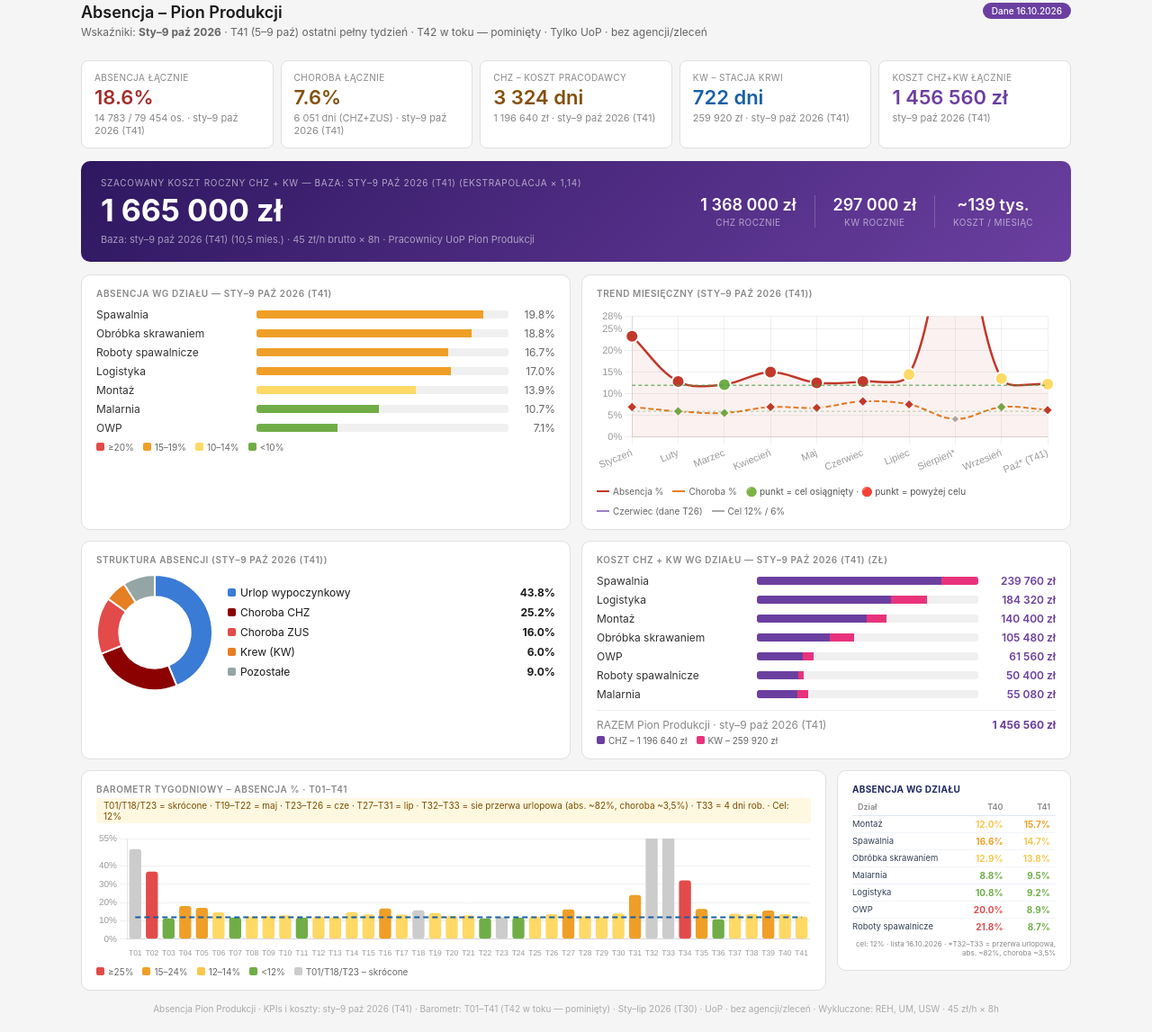
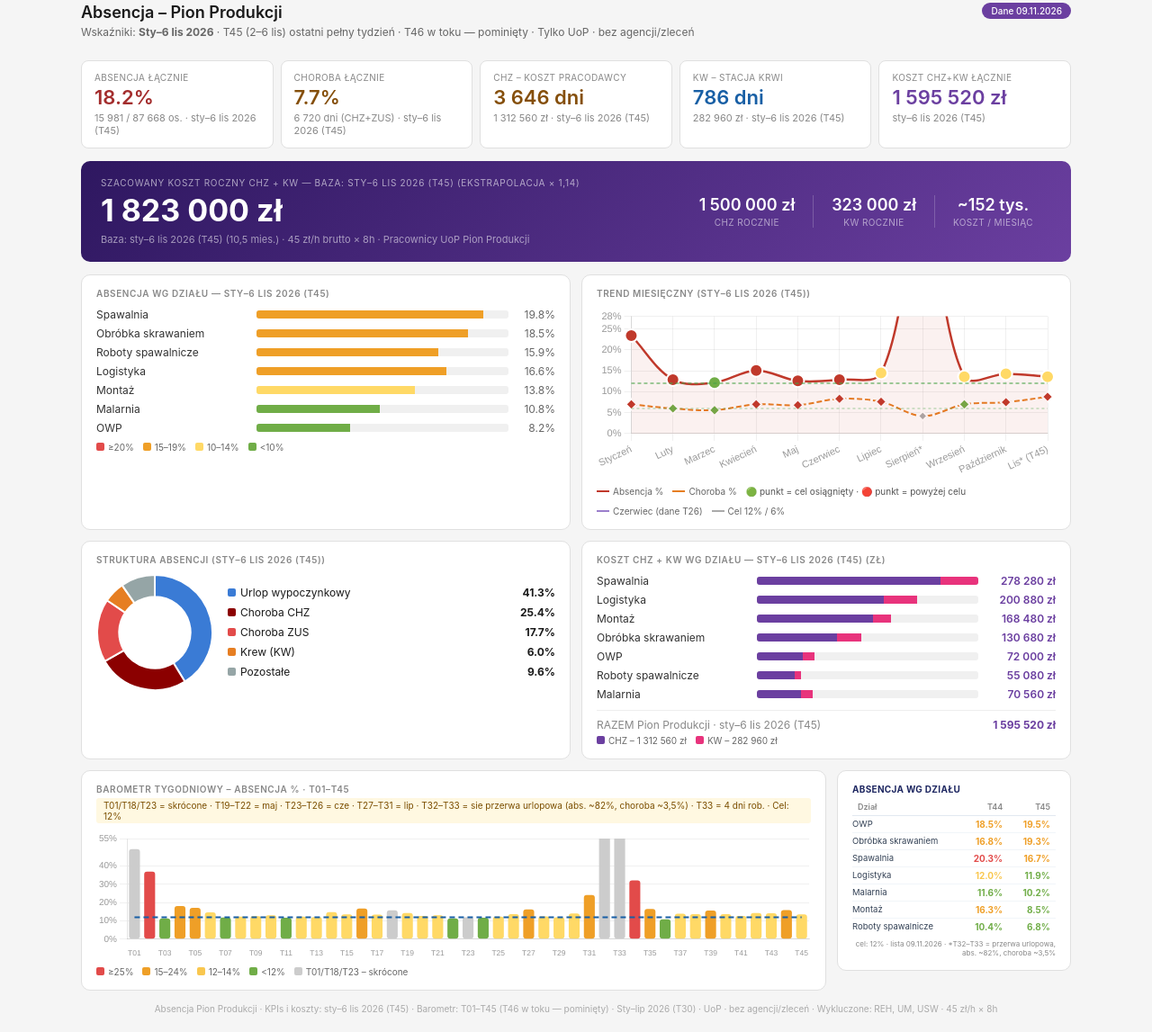
Before and after one commit to magdalenasiemienczuk/dashboard_HR, a plain HTML site: page index.html in a window 1280 px wide. Shown: the part 17-1164 px from the top of the page at 90% size. Drawn offline with nearby package versions, Linux system fonts and the light colour scheme.

Commit message:
Add files via upload

```diff
--- a/index.html
+++ b/index.html
@@ -74,39 +74,39 @@
   <div class="header">
     <div>
       <h1>Absencja – Pion Produkcji</h1>
-      <div class="subtitle">Wskaźniki: <strong>Sty–9 paź 2026</strong> · T41 (5–9 paź) ostatni pełny tydzień · T42 w toku — pominięty · Tylko UoP · bez agencji/zleceń</div>
+      <div class="subtitle">Wskaźniki: <strong>Sty–6 lis 2026</strong> · T45 (2–6 lis) ostatni pełny tydzień · T46 w toku — pominięty · Tylko UoP · bez agencji/zleceń</div>
     </div>
-    <span class="badge">Dane 16.10.2026</span>
+    <span class="badge">Dane 09.11.2026</span>
   </div>
 
 
   <!-- KPI -->
   <div class="kpis">
-    <div class="kpi danger"><div class="kpi-label">Absencja łącznie</div><div class="kpi-val">18.6%</div><div class="kpi-sub">14 783 / 79 454 os. · sty–9 paź 2026 (T41)</div></div>
-    <div class="kpi warn"><div class="kpi-label">Choroba łącznie</div><div class="kpi-val">7.6%</div><div class="kpi-sub">6 051 dni (CHZ+ZUS) · sty–9 paź 2026 (T41)</div></div>
-    <div class="kpi warn"><div class="kpi-label">CHZ – koszt pracodawcy</div><div class="kpi-val">3 324 dni</div><div class="kpi-sub">1 196 640 zł · sty–9 paź 2026 (T41)</div></div>
-    <div class="kpi info"><div class="kpi-label">KW – stacja krwi</div><div class="kpi-val">722 dni</div><div class="kpi-sub">259 920 zł · sty–9 paź 2026 (T41)</div></div>
-    <div class="kpi money"><div class="kpi-label">Koszt CHZ+KW łącznie</div><div class="kpi-val">1 456 560 zł</div><div class="kpi-sub">sty–9 paź 2026 (T41)</div></div>
+    <div class="kpi danger"><div class="kpi-label">Absencja łącznie</div><div class="kpi-val">18.2%</div><div class="kpi-sub">15 981 / 87 668 os. · sty–6 lis 2026 (T45)</div></div>
+    <div class="kpi warn"><div class="kpi-label">Choroba łącznie</div><div class="kpi-val">7.7%</div><div class="kpi-sub">6 720 dni (CHZ+ZUS) · sty–6 lis 2026 (T45)</div></div>
+    <div class="kpi warn"><div class="kpi-label">CHZ – koszt pracodawcy</div><div class="kpi-val">3 646 dni</div><div class="kpi-sub">1 312 560 zł · sty–6 lis 2026 (T45)</div></div>
+    <div class="kpi info"><div class="kpi-label">KW – stacja krwi</div><div class="kpi-val">786 dni</div><div class="kpi-sub">282 960 zł · sty–6 lis 2026 (T45)</div></div>
+    <div class="kpi money"><div class="kpi-label">Koszt CHZ+KW łącznie</div><div class="kpi-val">1 595 520 zł</div><div class="kpi-sub">sty–6 lis 2026 (T45)</div></div>
   </div>
 
   <!-- ROCZNIE -->
   <div class="rocznie">
     <div class="rocznie-main">
-      <div class="rocznie-label">Szacowany koszt roczny CHZ + KW — baza: sty–9 paź 2026 (T41) (ekstrapolacja × 1,14)</div>
-      <div class="rocznie-val">1 665 000 zł</div>
-      <div class="rocznie-sub">Baza: sty–9 paź 2026 (T41) (10,5 mies.) · 45 zł/h brutto × 8h · Pracownicy UoP Pion Produkcji</div>
+      <div class="rocznie-label">Szacowany koszt roczny CHZ + KW — baza: sty–6 lis 2026 (T45) (ekstrapolacja × 1,14)</div>
+      <div class="rocznie-val">1 823 000 zł</div>
+      <div class="rocznie-sub">Baza: sty–6 lis 2026 (T45) (10,5 mies.) · 45 zł/h brutto × 8h · Pracownicy UoP Pion Produkcji</div>
     </div>
     <div class="rocznie-split">
-      <div class="rocznie-item"><div class="rocznie-item-val">1 368 000 zł</div><div class="rocznie-item-label">CHZ rocznie</div></div>
-      <div class="rocznie-item"><div class="rocznie-item-val">297 000 zł</div><div class="rocznie-item-label">KW rocznie</div></div>
-      <div class="rocznie-item"><div class="rocznie-item-val">~139 tys.</div><div class="rocznie-item-label">Koszt / miesiąc</div></div>
+      <div class="rocznie-item"><div class="rocznie-item-val">1 500 000 zł</div><div class="rocznie-item-label">CHZ rocznie</div></div>
+      <div class="rocznie-item"><div class="rocznie-item-val">323 000 zł</div><div class="rocznie-item-label">KW rocznie</div></div>
+      <div class="rocznie-item"><div class="rocznie-item-val">~152 tys.</div><div class="rocznie-item-label">Koszt / miesiąc</div></div>
     </div>
   </div>
 
   <!-- RZĄD 1 -->
   <div class="grid2">
     <div class="panel">
-      <div class="sec">Absencja wg działu — sty–9 paź 2026 (T41)</div>
+      <div class="sec">Absencja wg działu — sty–6 lis 2026 (T45)</div>
       <div id="bary-dzial"></div>
       <div class="legend">
         <span><span class="dot" style="background:#E24B4A"></span>≥20%</span>
@@ -116,7 +116,7 @@
       </div>
     </div>
     <div class="panel">
-      <div class="sec">Trend miesięczny (sty–9 paź 2026 (T41))</div>
+      <div class="sec">Trend miesięczny (sty–6 lis 2026 (T45))</div>
       <div style="position:relative;height:190px"><canvas id="trendChart"></canvas></div>
       <div class="legend">
         <span><span style="display:inline-block;width:14px;height:2px;background:#C0392B;vertical-align:middle"></span>Absencja %</span>
@@ -132,27 +132,27 @@
   <!-- RZĄD 2 -->
   <div class="grid2">
     <div class="panel">
-      <div class="sec">Struktura absencji (sty–9 paź 2026 (T41))</div>
+      <div class="sec">Struktura absencji (sty–6 lis 2026 (T45))</div>
       <div class="donut-row">
         <div style="position:relative;width:130px;height:130px"><canvas id="donut"></canvas></div>
         <div class="donut-legend">
-          <div class="donut-item"><span style="display:flex;align-items:center;gap:5px"><span class="dot" style="background:#3A7BD5"></span>Urlop wypoczynkowy</span><strong>43.8%</strong></div>
-          <div class="donut-item"><span style="display:flex;align-items:center;gap:5px"><span class="dot" style="background:#8B0000"></span>Choroba CHZ</span><strong>25.2%</strong></div>
-          <div class="donut-item"><span style="display:flex;align-items:center;gap:5px"><span class="dot" style="background:#E24B4A"></span>Choroba ZUS</span><strong>16.0%</strong></div>
+          <div class="donut-item"><span style="display:flex;align-items:center;gap:5px"><span class="dot" style="background:#3A7BD5"></span>Urlop wypoczynkowy</span><strong>41.3%</strong></div>
+          <div class="donut-item"><span style="display:flex;align-items:center;gap:5px"><span class="dot" style="background:#8B0000"></span>Choroba CHZ</span><strong>25.4%</strong></div>
+          <div class="donut-item"><span style="display:flex;align-items:center;gap:5px"><span class="dot" style="background:#E24B4A"></span>Choroba ZUS</span><strong>17.7%</strong></div>
           <div class="donut-item"><span style="display:flex;align-items:center;gap:5px"><span class="dot" style="background:#E67E22"></span>Krew (KW)</span><strong>6.0%</strong></div>
-          <div class="donut-item"><span style="display:flex;align-items:center;gap:5px"><span class="dot" style="background:#95A5A6"></span>Pozostałe</span><strong>9.0%</strong></div>
+          <div class="donut-item"><span style="display:flex;align-items:center;gap:5px"><span class="dot" style="background:#95A5A6"></span>Pozostałe</span><strong>9.6%</strong></div>
         </div>
       </div>
     </div>
     <div class="panel">
-      <div class="sec">Koszt CHZ + KW wg działu — sty–9 paź 2026 (T41) (zł)</div>
+      <div class="sec">Koszt CHZ + KW wg działu — sty–6 lis 2026 (T45) (zł)</div>
       <div id="bary-koszt"></div>
       <div class="koszt-total">
-        <div class="koszt-total-row"><span style="color:#888">RAZEM Pion Produkcji · sty–9 paź 2026 (T41)</span><strong style="color:#6B3FA0">1 456 560 zł</strong></div>
+        <div class="koszt-total-row"><span style="color:#888">RAZEM Pion Produkcji · sty–6 lis 2026 (T45)</span><strong style="color:#6B3FA0">1 595 520 zł</strong></div>
       </div>
       <div class="legend" style="margin-top:4px">
-        <span><span class="dot" style="background:#6B3FA0"></span>CHZ – 1 196 640 zł</span>
-        <span><span class="dot" style="background:#E8337C"></span>KW – 259 920 zł</span>
+        <span><span class="dot" style="background:#6B3FA0"></span>CHZ – 1 312 560 zł</span>
+        <span><span class="dot" style="background:#E8337C"></span>KW – 282 960 zł</span>
       </div>
     </div>
   </div>
@@ -161,7 +161,7 @@
   <div style="display:grid;grid-template-columns:1fr 260px;gap:12px;margin-top:12px;align-items:start">
     <div class="panel">
       <div class="barometr-note">
-        <div class="sec" style="margin:0">Barometr tygodniowy – absencja % · T01–T41</div>
+        <div class="sec" style="margin:0">Barometr tygodniowy – absencja % · T01–T45</div>
         <span class="maj-tag">T01/T18/T23 = skrócone · T19–T22 = maj · T23–T26 = cze · T27–T31 = lip · T32–T33 = sie przerwa urlopowa (abs. ~82%, choroba ~3,5%) · T33 = 4 dni rob. · Cel: 12%</span>
       </div>
       <div style="position:relative;height:145px"><canvas id="weekChart"></canvas></div>
@@ -176,23 +176,23 @@
     <div class="panel">
       <div class="tdzial-title">ABSENCJA WG DZIAŁU</div>
       <table class="tdzial-table">
-        <thead><tr><th>Dział</th><th>T40</th><th>T41</th></tr></thead>
+        <thead><tr><th>Dział</th><th>T44</th><th>T45</th></tr></thead>
         <tbody>
-          <tr><td class="td-name">Montaż</td><td class="td-val" style="color:#F9C74F;font-weight:700">12.0%</td><td class="td-val" style="color:#EF9F27;font-weight:700">15.7%</td></tr>
-          <tr><td class="td-name">Spawalnia</td><td class="td-val" style="color:#EF9F27;font-weight:700">16.6%</td><td class="td-val" style="color:#F9C74F;font-weight:700">14.7%</td></tr>
-          <tr><td class="td-name">Obróbka skrawaniem</td><td class="td-val" style="color:#F9C74F;font-weight:700">12.9%</td><td class="td-val" style="color:#F9C74F;font-weight:700">13.8%</td></tr>
-          <tr><td class="td-name">Malarnia</td><td class="td-val" style="color:#70AD47;font-weight:700">8.8%</td><td class="td-val" style="color:#70AD47;font-weight:700">9.5%</td></tr>
-          <tr><td class="td-name">Logistyka</td><td class="td-val" style="color:#70AD47;font-weight:700">10.8%</td><td class="td-val" style="color:#70AD47;font-weight:700">9.2%</td></tr>
-          <tr><td class="td-name">OWP</td><td class="td-val" style="color:#E24B4A;font-weight:700">20.0%</td><td class="td-val" style="color:#70AD47;font-weight:700">8.9%</td></tr>
-          <tr><td class="td-name">Roboty spawalnicze</td><td class="td-val" style="color:#E24B4A;font-weight:700">21.8%</td><td class="td-val" style="color:#70AD47;font-weight:700">8.7%</td></tr>
+          <tr><td class="td-name">OWP</td><td class="td-val" style="color:#EF9F27;font-weight:700">18.5%</td><td class="td-val" style="color:#EF9F27;font-weight:700">19.5%</td></tr>
+          <tr><td class="td-name">Obróbka skrawaniem</td><td class="td-val" style="color:#EF9F27;font-weight:700">16.8%</td><td class="td-val" style="color:#EF9F27;font-weight:700">19.3%</td></tr>
+          <tr><td class="td-name">Spawalnia</td><td class="td-val" style="color:#E24B4A;font-weight:700">20.3%</td><td class="td-val" style="color:#EF9F27;font-weight:700">16.7%</td></tr>
+          <tr><td class="td-name">Logistyka</td><td class="td-val" style="color:#F9C74F;font-weight:700">12.0%</td><td class="td-val" style="color:#70AD47;font-weight:700">11.9%</td></tr>
+          <tr><td class="td-name">Malarnia</td><td class="td-val" style="color:#70AD47;font-weight:700">11.6%</td><td class="td-val" style="color:#70AD47;font-weight:700">10.2%</td></tr>
+          <tr><td class="td-name">Montaż</td><td class="td-val" style="color:#EF9F27;font-weight:700">16.3%</td><td class="td-val" style="color:#70AD47;font-weight:700">8.5%</td></tr>
+          <tr><td class="td-name">Roboty spawalnicze</td><td class="td-val" style="color:#70AD47;font-weight:700">10.4%</td><td class="td-val" style="color:#70AD47;font-weight:700">6.8%</td></tr>
         </tbody>
       </table>
-      <div class="tdzial-cel">cel: 12% · lista 16.10.2026 · *T32–T33 = przerwa urlopowa, abs. ~82%, choroba ~3,5%</div>
+      <div class="tdzial-cel">cel: 12% · lista 09.11.2026 · *T32–T33 = przerwa urlopowa, abs. ~82%, choroba ~3,5%</div>
     </div>
   </div>
 
   <div class="footer">
-    Absencja Pion Produkcji · KPIs i koszty: sty–9 paź 2026 (T41) · Barometr: T01–T41 (T42 w toku — pominięty) · Sty–lip 2026 (T30) · UoP · bez agencji/zleceń · Wykluczone: REH, UM, USW · 45 zł/h × 8h
+    Absencja Pion Produkcji · KPIs i koszty: sty–6 lis 2026 (T45) · Barometr: T01–T45 (T46 w toku — pominięty) · Sty–lip 2026 (T30) · UoP · bez agencji/zleceń · Wykluczone: REH, UM, USW · 45 zł/h × 8h
   </div>
 
 </div><!-- /container -->
@@ -202,8 +202,8 @@ const gc="rgba(0,0,0,0.06)", tc="#999";
 function barCol(p){return p>=25?"#E24B4A":p>=15?"#EF9F27":p>=12?"#FFD966":"#70AD47";}
 
 // Absencja wg działu
-[{name:"Spawalnia",pct:19.8},{name:"Obróbka skrawaniem",pct:18.8},{name:"Roboty spawalnicze",pct:16.7},
- {name:"Logistyka",pct:17.0},{name:"Montaż",pct:13.9},{name:"Malarnia",pct:10.7},{name:"OWP",pct:7.1}
+[{name:"Spawalnia",pct:19.8},{name:"Obróbka skrawaniem",pct:18.5},{name:"Roboty spawalnicze",pct:15.9},
+ {name:"Logistyka",pct:16.6},{name:"Montaż",pct:13.8},{name:"Malarnia",pct:10.8},{name:"OWP",pct:8.2}
 ].forEach(d=>{
   const w=(d.pct/22*100).toFixed(1);
   document.getElementById("bary-dzial").innerHTML+=`<div class="bar-row">
@@ -213,11 +213,11 @@ function barCol(p){return p>=25?"#E24B4A":p>=15?"#EF9F27":p>=12?"#FFD966":"#70AD
 });
 
 // Koszt stacked — oryginał T24 + doliczony T25
-[{name:"Spawalnia",chz:200160,kw:39600},{name:"Logistyka",chz:145080,kw:39240},
- {name:"Montaż",chz:119160,kw:21240},{name:"Obróbka skrawaniem",chz:78840,kw:26640},
- {name:"OWP",chz:49320,kw:12240},{name:"Roboty spawalnicze",chz:45360,kw:5040},{name:"Malarnia",chz:43560,kw:11520}
+[{name:"Spawalnia",chz:230760,kw:47520},{name:"Logistyka",chz:159480,kw:41400},
+ {name:"Montaż",chz:145800,kw:22680},{name:"Obróbka skrawaniem",chz:100440,kw:30240},
+ {name:"OWP",chz:57600,kw:14400},{name:"Roboty spawalnicze",chz:47880,kw:7200},{name:"Malarnia",chz:55440,kw:15120}
 ].forEach(d=>{
-  const maxK=239760,wC=(d.chz/maxK*100).toFixed(1),wK=(d.kw/maxK*100).toFixed(1);
+  const maxK=278280,wC=(d.chz/maxK*100).toFixed(1),wK=(d.kw/maxK*100).toFixed(1);
   document.getElementById("bary-koszt").innerHTML+=`<div class="bar-row">
     <span class="bar-name">${d.name}</span>
     <div class="bar-track">
@@ -229,38 +229,38 @@ function barCol(p){return p>=25?"#E24B4A":p>=15?"#EF9F27":p>=12?"#FFD966":"#70AD
 
 // Trend
 new Chart(document.getElementById("trendChart"),{type:"line",
-  data:{labels:["Styczeń","Luty","Marzec","Kwiecień","Maj","Czerwiec","Lipiec","Sierpień*","Wrzesień","Paź* (T41)"],
+  data:{labels:["Styczeń","Luty","Marzec","Kwiecień","Maj","Czerwiec","Lipiec","Sierpień*","Wrzesień","Październik","Lis* (T45)"],
     datasets:[
       {label:"Absencja %",
-       data:[23.4,12.9,12.2,15.1,12.6,12.9,14.5,51.8,13.6,12.3],
+       data:[23.4,12.9,12.2,15.1,12.6,12.9,14.5,51.8,13.6,14.3,13.6],
        borderColor:"#C0392B",borderWidth:2.5,
        backgroundColor:"rgba(192,57,43,0.07)",fill:true,tension:0.35,
-       pointRadius:[7,7,7,7,7,7,7,5,7,7],
-       pointBackgroundColor:["#C0392B","#C0392B","#70AD47","#C0392B","#C0392B","#C0392B","#FFD966","#AAAAAA","#FFD966","#FFD966"],
+       pointRadius:[7,7,7,7,7,7,7,5,7,7,7],
+       pointBackgroundColor:["#C0392B","#C0392B","#70AD47","#C0392B","#C0392B","#C0392B","#FFD966","#AAAAAA","#FFD966","#FFD966","#FFD966"],
        pointBorderColor:"#fff",pointBorderWidth:2,
        pointStyle:"circle",order:1},
       {label:"Choroba %",
-       data:[7.0,6.0,5.6,7.0,6.8,8.3,7.6,4.2,7.0,6.3],
+       data:[7.0,6.0,5.6,7.0,6.8,8.3,7.6,4.2,7.0,7.5,8.8],
        borderColor:"#E67E22",borderWidth:2,borderDash:[6,3],
        fill:false,tension:0.35,
-       pointRadius:[6,6,6,6,6,6,6,5,6,6],
-       pointBackgroundColor:["#C0392B","#70AD47","#70AD47","#C0392B","#C0392B","#C0392B","#C0392B","#AAAAAA","#70AD47","#C0392B"],
+       pointRadius:[6,6,6,6,6,6,6,5,6,6,6],
+       pointBackgroundColor:["#C0392B","#70AD47","#70AD47","#C0392B","#C0392B","#C0392B","#C0392B","#AAAAAA","#70AD47","#C0392B","#C0392B"],
        pointBorderColor:"#fff",pointBorderWidth:2,
        pointStyle:"rectRot",order:2},
       {label:"Absencja % cze 🔮",
-       data:[null,null,null,null,null,null,null,null,null,null],
+       data:[null,null,null,null,null,null,null,null,null,null,null],
        borderColor:"#9B7FCC",borderDash:[5,4],borderWidth:2,
        fill:false,tension:0,
-       pointRadius:[0,0,0,0,0,0,0,0,0,0],
+       pointRadius:[0,0,0,0,0,0,0,0,0,0,0],
        pointBackgroundColor:"#9B7FCC",
        pointBorderColor:"#fff",pointBorderWidth:2,
        pointStyle:"triangle",order:1},
       {label:"Cel absencji 12%",
-       data:[12,12,12,12,12,12,12,12,12,12],
+       data:[12,12,12,12,12,12,12,12,12,12,12],
        borderColor:"rgba(70,162,71,0.7)",borderWidth:1.5,borderDash:[4,3],
        pointRadius:0,fill:false,tension:0,order:0},
       {label:"Cel choroby 6%",
-       data:[6,6,6,6,6,6,6,6,6,6],
+       data:[6,6,6,6,6,6,6,6,6,6,6],
        borderColor:"rgba(70,162,71,0.5)",borderWidth:1,borderDash:[3,3],
        pointRadius:0,fill:false,tension:0,order:0},
     ]},
@@ -273,7 +273,7 @@ new Chart(document.getElementById("trendChart"),{type:"line",
 // Donut
 new Chart(document.getElementById("donut"),{type:"doughnut",
   data:{labels:["Urlop wypoczynkowy","Choroba CHZ","Choroba ZUS","Krew (KW)","Pozostałe"],
-    datasets:[{data:[3337,1922,1217,461,685],
+    datasets:[{data:[3639,2244,1564,525,848],
       backgroundColor:["#3A7BD5","#8B0000","#E24B4A","#E67E22","#95A5A6"],
       borderWidth:2,borderColor:"#ffffff"}]},
   options:{responsive:true,maintainAspectRatio:false,cutout:"62%",
@@ -281,9 +281,9 @@ new Chart(document.getElementById("donut"),{type:"doughnut",
 });
 
 // Barometr
-const wLabels=["T01","T02","T03","T04","T05","T06","T07","T08","T09","T10","T11","T12","T13","T14","T15","T16","T17","T18","T19","T20","T21","T22","T23","T24","T25","T26","T27","T28","T29","T30","T31","T32","T33","T34","T35","T36","T37","T38","T39","T40","T41"];
-const wVals=  [49.2, 36.9, 11.4, 18.1, 17.1, 14.7, 11.8, 12.3, 12.6, 13.0, 11.7, 12.3, 12.1, 14.8, 13.5, 16.8, 13.4, 15.8, 14.3, 12.7, 13.1, 11.4, 12.0, 11.7, 12.3, 13.7, 16.3, 12.4, 12.0, 14.1, 24.1, 80.9, 84.7, 32.1, 16.5, 10.8, 13.9, 13.7, 15.6, 13.7, 12.3];
-const wDaty=["1–2 sty (skrócony)","5–9 sty","12–16 sty","19–23 sty","26–30 sty","2–6 lut","9–13 lut","16–20 lut","23–27 lut","2–6 mar","9–13 mar","16–20 mar","23–27 mar","30 mar–3 kwi","6–10 kwi","13–17 kwi","20–24 kwi","27–30 kwi (4 dni, bez 1 maja)","4–8 maj","11–15 maj","18–22 maj","25–29 maj","1–3 cze (3 dni, Boże Ciało)","8–12 cze","15–19 cze","22–26 cze","29 cze–3 lip","6–10 lip","13–17 lip","20–24 lip","27–31 lip","3–7 sie (przerwa urlopowa)","10–13 sie (przerwa, 4 dni)","17–21 sie","24–28 sie","31 sie–4 wrz","7–11 wrz","14–18 wrz","21–25 wrz","28 wrz–2 paź","5–9 paź"];
+const wLabels=["T01","T02","T03","T04","T05","T06","T07","T08","T09","T10","T11","T12","T13","T14","T15","T16","T17","T18","T19","T20","T21","T22","T23","T24","T25","T26","T27","T28","T29","T30","T31","T32","T33","T34","T35","T36","T37","T38","T39","T40","T41","T42","T43","T44","T45"];
+const wVals=  [49.2, 36.9, 11.4, 18.1, 17.1, 14.7, 11.8, 12.3, 12.6, 13.0, 11.7, 12.3, 12.1, 14.8, 13.5, 16.8, 13.4, 15.8, 14.3, 12.7, 13.1, 11.4, 12.0, 11.7, 12.3, 13.7, 16.3, 12.4, 12.0, 14.1, 24.1, 80.9, 84.7, 32.1, 16.5, 10.8, 13.9, 13.7, 15.6, 13.7, 12.7, 14.3, 14.2, 15.9, 13.6];
+const wDaty=["1–2 sty (skrócony)","5–9 sty","12–16 sty","19–23 sty","26–30 sty","2–6 lut","9–13 lut","16–20 lut","23–27 lut","2–6 mar","9–13 mar","16–20 mar","23–27 mar","30 mar–3 kwi","6–10 kwi","13–17 kwi","20–24 kwi","27–30 kwi (4 dni, bez 1 maja)","4–8 maj","11–15 maj","18–22 maj","25–29 maj","1–3 cze (3 dni, Boże Ciało)","8–12 cze","15–19 cze","22–26 cze","29 cze–3 lip","6–10 lip","13–17 lip","20–24 lip","27–31 lip","3–7 sie (przerwa urlopowa)","10–13 sie (przerwa, 4 dni)","17–21 sie","24–28 sie","31 sie–4 wrz","7–11 wrz","14–18 wrz","21–25 wrz","28 wrz–2 paź","5–9 paź","12–16 paź","19–23 paź","26–30 paź","2–6 lis"];
 new Chart(document.getElementById("weekChart"),{type:"bar",
   data:{labels:wLabels,datasets:[
     {type:"line",label:"Cel 12%",data:wLabels.map(()=>12),
```
